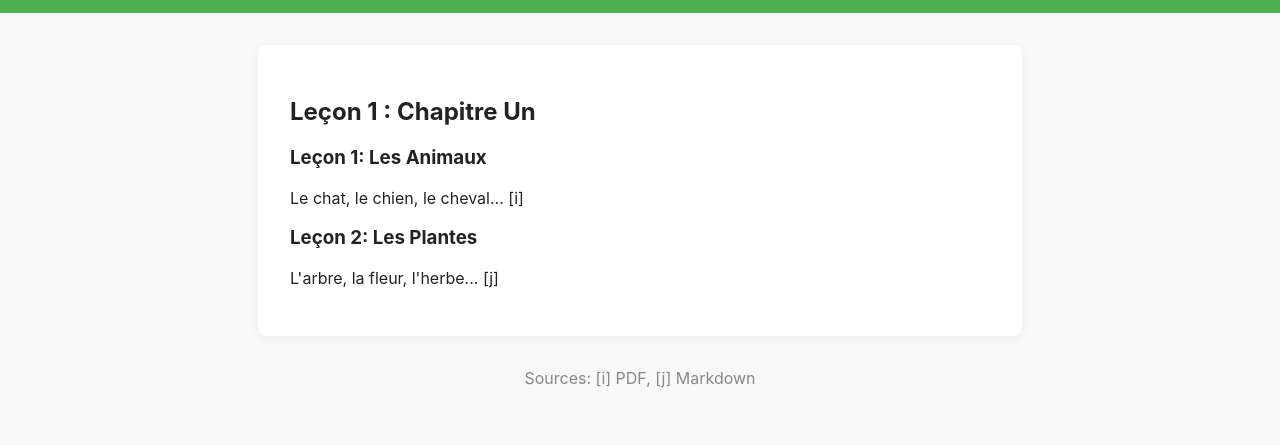
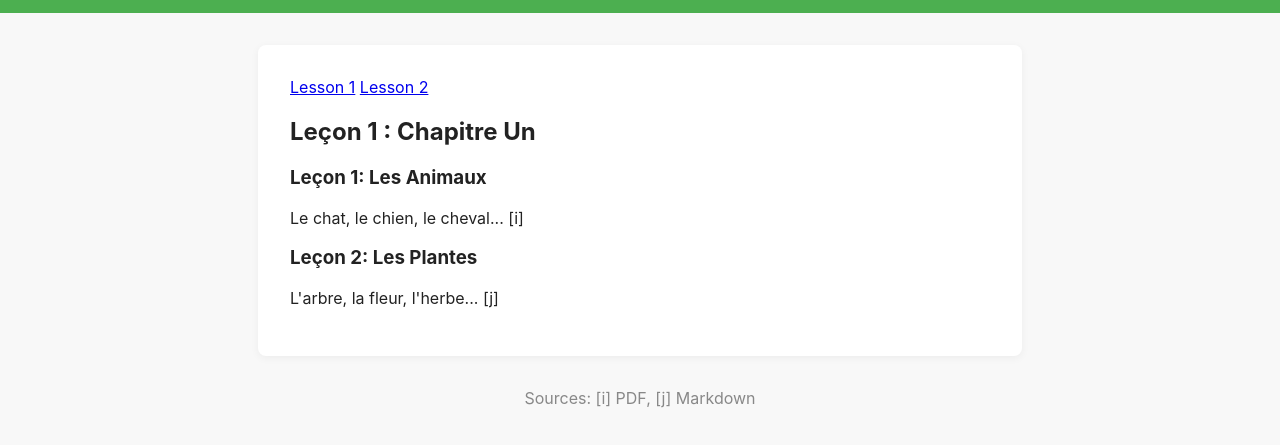
Before and after one commit to jfacdev1/idina-quizzes, a plain HTML site: page index.html in a window 1280 px wide. Shown: the part 129-574 px from the top of the page. Drawn offline with Linux system fonts and the light colour scheme.

Commit message:
Add lesson links to index and include image in Lesson 1

```diff
--- a/index.html
+++ b/index.html
@@ -15,6 +15,8 @@
   </header>
   <main>
     <section id="lessons" class="active">
+      <a href="lesson1.html">Lesson 1</a>
+      <a href="lesson2.html">Lesson 2</a>
       <h2>Leçon 1 : Chapitre Un</h2>
       <div id="lesson-content">
         <h3>Les Duclos</h3>
```
Also changed, not shown: lesson1.html (+1 -0 lines).
